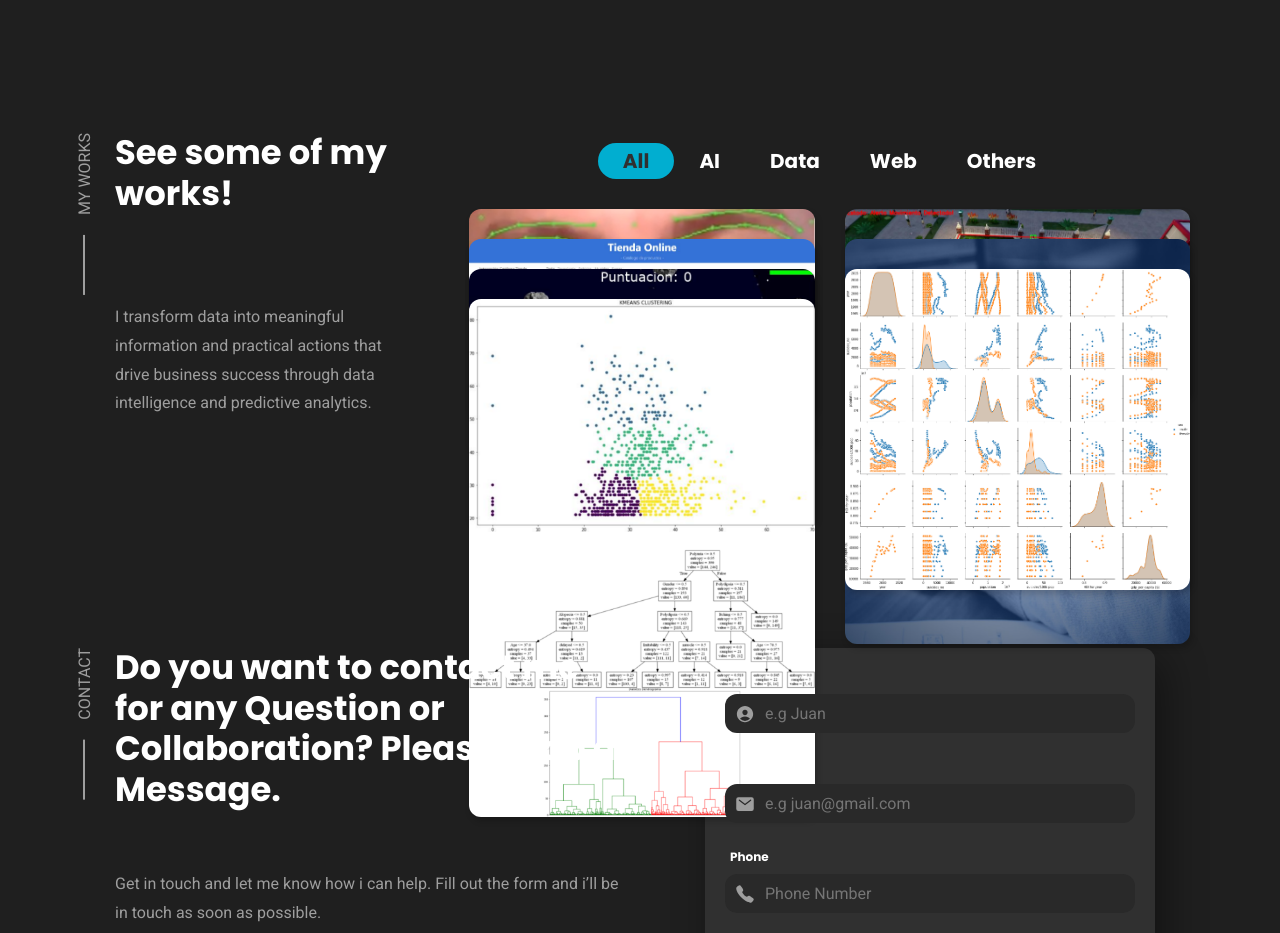
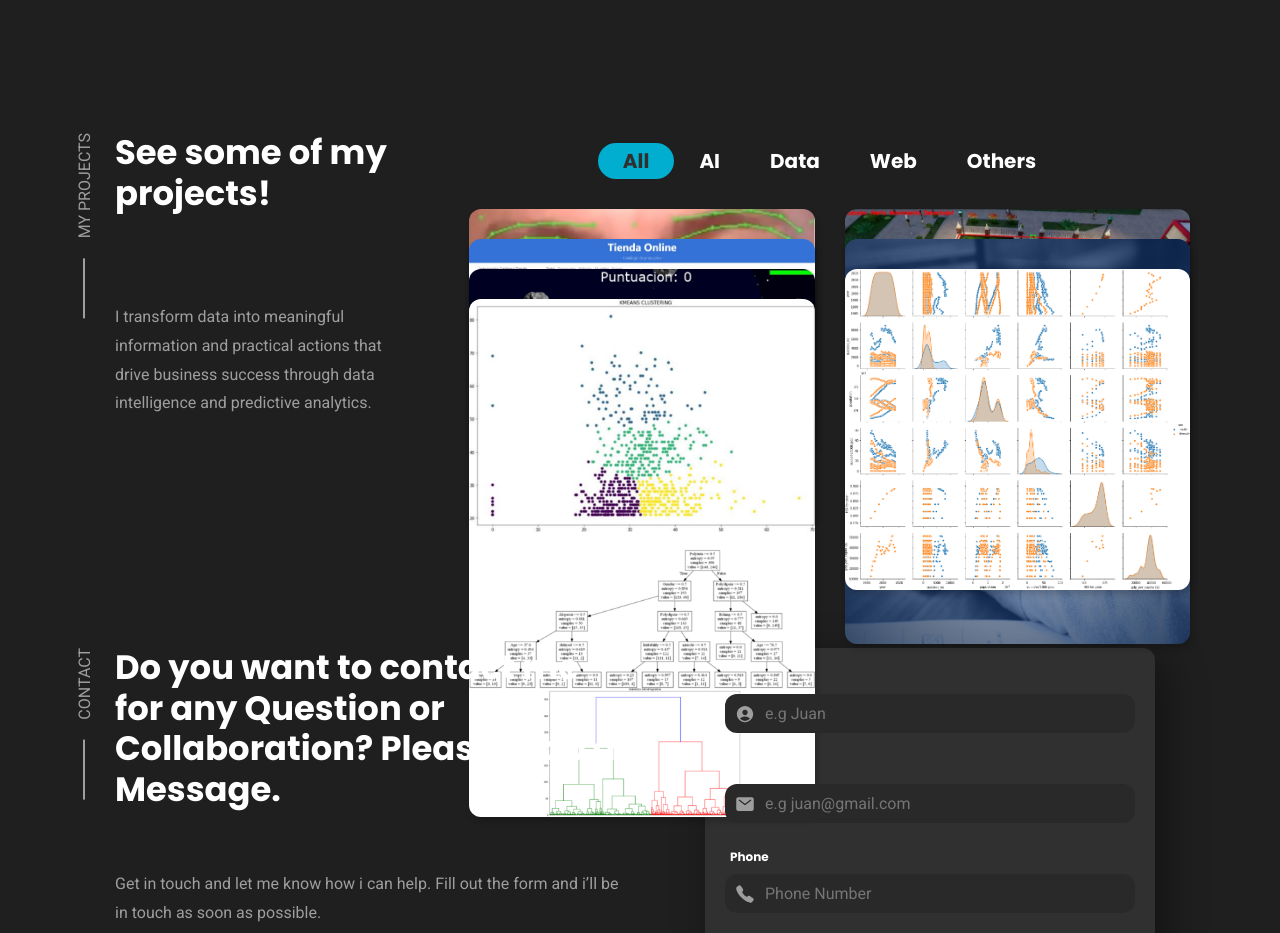
Before and after one commit to juanmijael-salazar/juanmijael-salazar.github.io, a plain HTML site: page index.html in a window 1280 px wide. Shown: the part 2900-3833 px from the top of the page. Drawn offline with nearby package versions, Linux system fonts and the light colour scheme; a web font is replaced by a local one.

Commit message:
Update index.html

```diff
--- a/index.html
+++ b/index.html
@@ -777,9 +777,9 @@
 
           <li>
             <div class="project-content section-content">
-              <p class="section-subtitle">My Works</p>
+              <p class="section-subtitle">My projects</p>
 
-              <h2 class="h3 section-title">See some of my works!</h2>
+              <h2 class="h3 section-title">See some of my projects!</h2>
 
               <p class="section-text">
                 <br>
```
